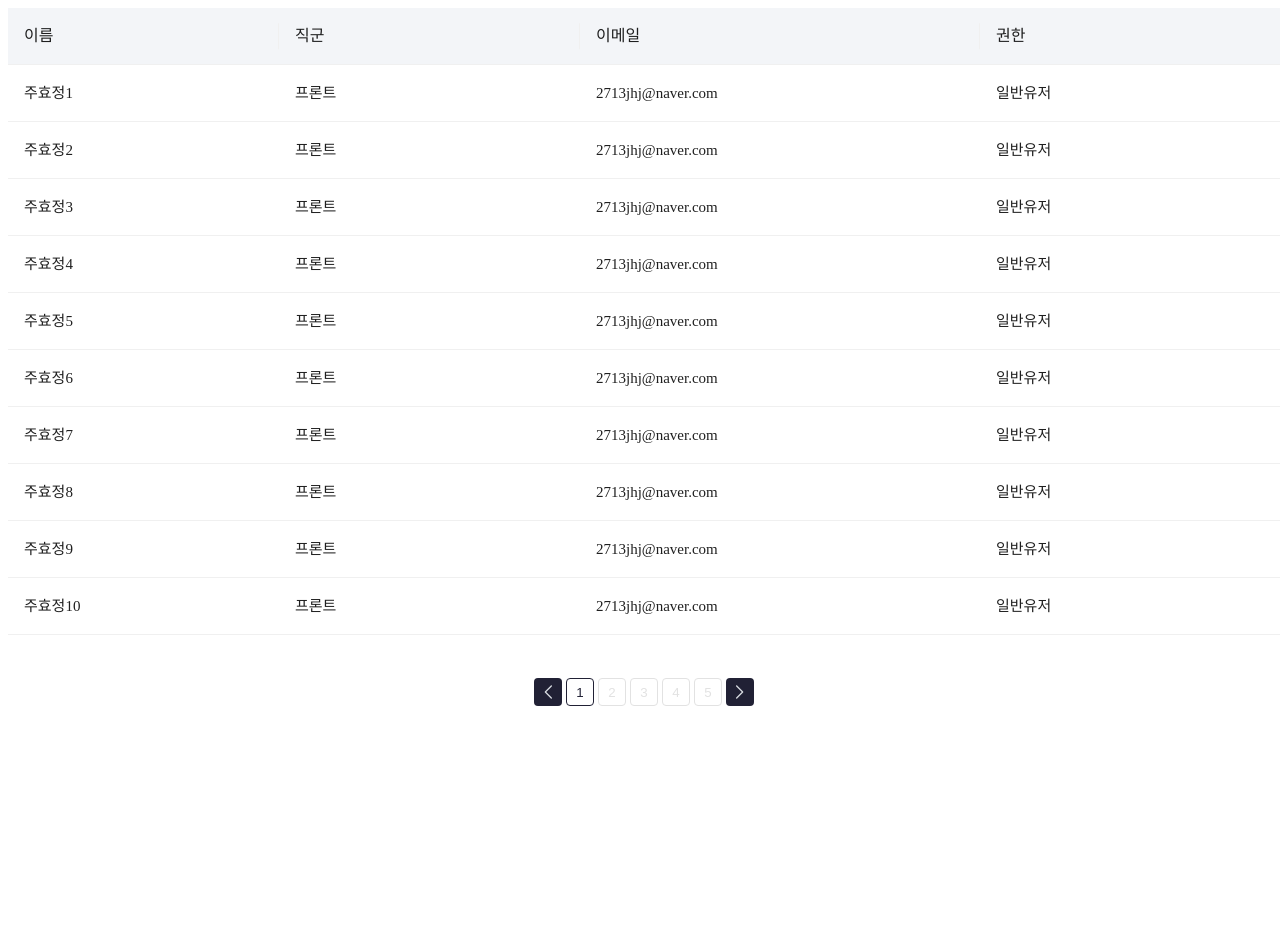
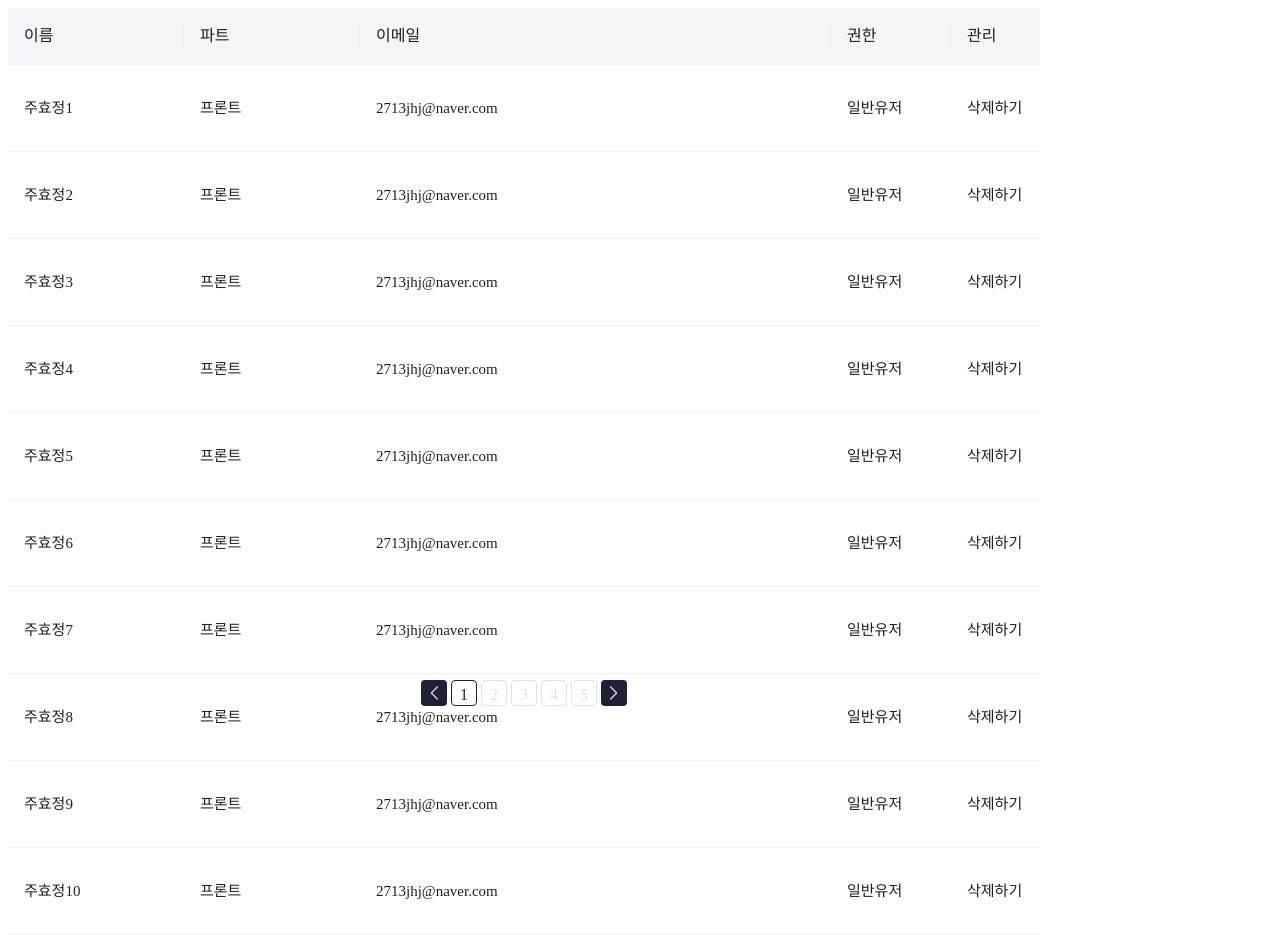
Before and after one commit to CEOS-Developers/CEOS-FE, a Next.js app in the folder apps/admin/: page / in a window 1280 px wide. Before the commit the page ends 816 px from the top, so only its background shows below. Built offline with nearby package versions, Linux system fonts and the light colour scheme; a web font is replaced by a local one; what emotion-reset would draw is missing.

Commit message:
refactor: DataGrid 레이아웃 수정

```diff
--- a/apps/admin/src/components/DataGrid/Pagination.tsx
+++ b/apps/admin/src/components/DataGrid/Pagination.tsx
@@ -58,7 +58,7 @@ export const Pagination = ({ pagination, onChangePage }: PaginationProps) => {
 };
 
 const Container = styled.div`
-  width: 1272px;
+  width: 1032px;
 
   display: flex;
   align-items: center;
@@ -69,8 +69,8 @@ const Container = styled.div`
   bottom: 102px;
 `;
 const Button = styled.button<{ isSelected: boolean }>`
-  width: 28px;
-  height: 28px;
+  width: 26px;
+  height: 26px;
 
   box-sizing: border-box;
 
@@ -82,10 +82,12 @@ const Button = styled.button<{ isSelected: boolean }>`
   background-color: ${theme.palette.White};
   color: ${({ isSelected }) =>
     isSelected ? theme.palette.Admin.DeepNavy : '#e2e2e2'};
+
+  ${theme.typo.Web.Body3}
 `;
 const ArrowButton = styled.button`
-  width: 28px;
-  height: 28px;
+  width: 26px;
+  height: 26px;
 
   display: flex;
   justify-content: center;
--- a/apps/admin/src/components/DataGrid/index.tsx
+++ b/apps/admin/src/components/DataGrid/index.tsx
@@ -38,7 +38,7 @@ export const DataGrid = ({
 };
 
 const StyledTable = styled(Table)`
-  width: 1272px;
+  width: 1032px;
 
   .ant-table-thead .ant-table-cell {
     background-color: #f3f5f8;
--- a/apps/admin/src/pages/index.tsx
+++ b/apps/admin/src/pages/index.tsx
@@ -2,7 +2,6 @@ import { DataGrid } from '@admin/components/DataGrid';
 import { useState } from 'react';
 import { PageInterface } from '@admin/components/DataGrid/Pagination';
 import styled from '@emotion/styled';
-import { Flex } from '@ceos-fe/ui';
 
 export default function Home() {
   const [pagination, setPagination] = useState<PageInterface>({
@@ -26,21 +25,28 @@ export default function Home() {
     {
       title: '이름',
       dataIndex: 'name',
-      width: '271px',
+      width: '176px',
     },
     {
-      title: '직군',
+      title: '파트',
       dataIndex: 'part',
-      width: '301px',
+      width: '176px',
     },
     {
       title: '이메일',
       dataIndex: 'email',
+      width: '471px',
     },
     {
       title: '권한',
       dataIndex: 'auth',
-      width: '300px',
+      width: '120px',
+    },
+    {
+      title: '관리',
+      dataIndex: 'setting',
+      width: '89px',
+      render: () => <p>삭제하기</p>,
     },
   ];
 
```
